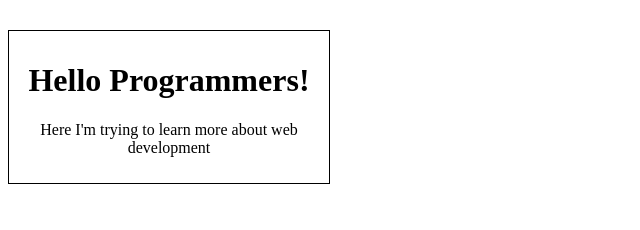
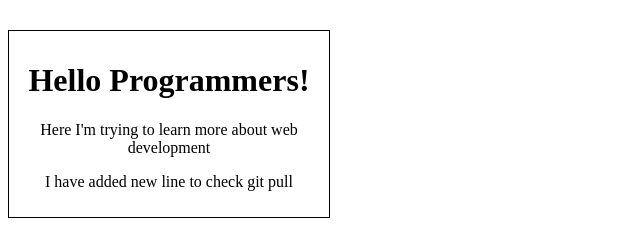
Before and after one commit to mhrshanto/memory, a plain HTML site: page index.html in a window 1280 px wide. Shown: the whole page, without its empty margins (0-640 px from the left). Drawn offline with Linux system fonts and the light colour scheme.

Commit message:
I have added a single lin on index.html for practice git pull

```diff
--- a/index.html
+++ b/index.html
@@ -10,6 +10,7 @@
     <div class="container">
         <h1>Hello Programmers!</h1>
         <p class="paragraph">Here I'm trying to learn more about web development</p>
+        <p>I have added new line to check git pull</p>
     </div>
 
 </body>
```
